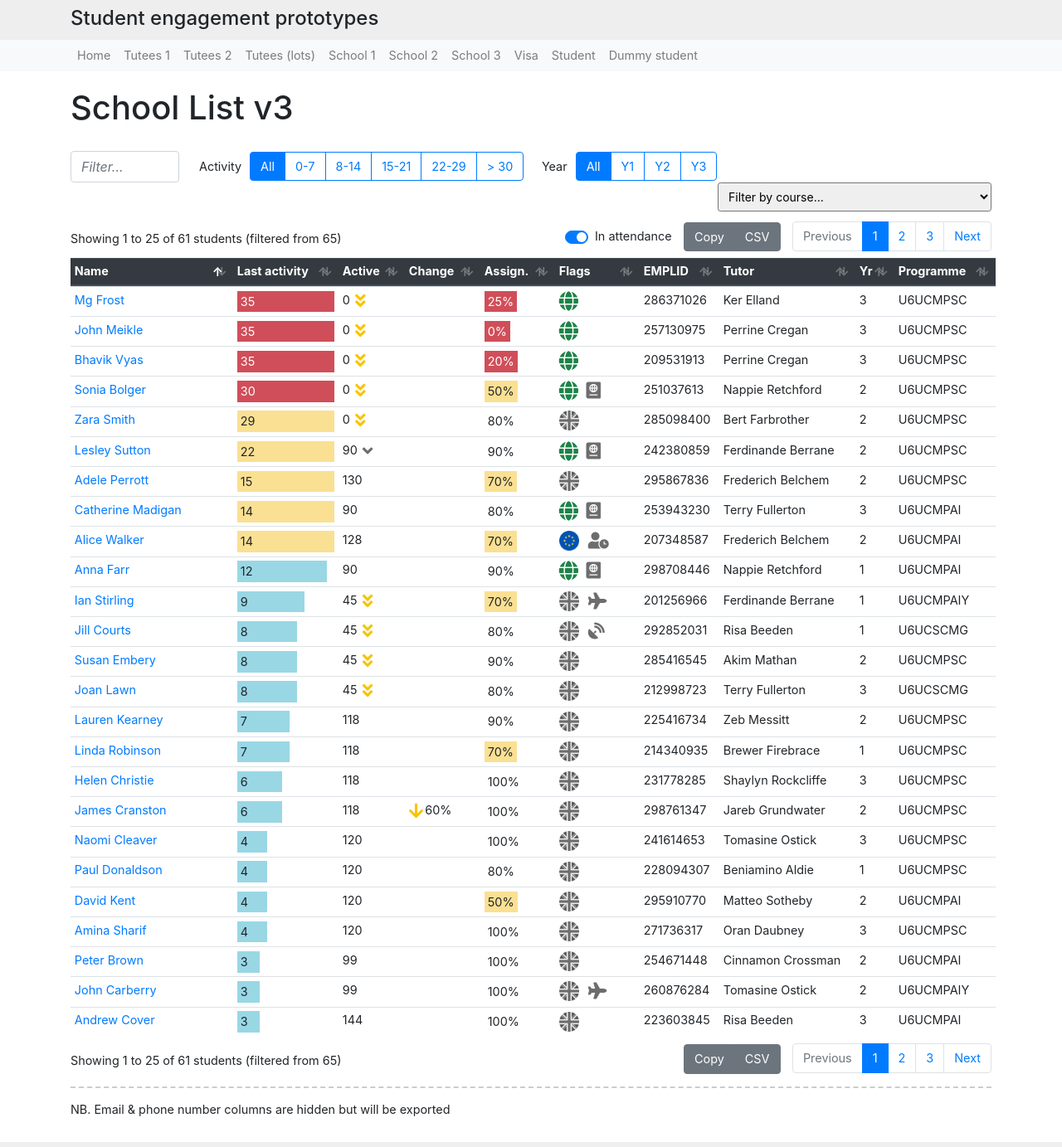
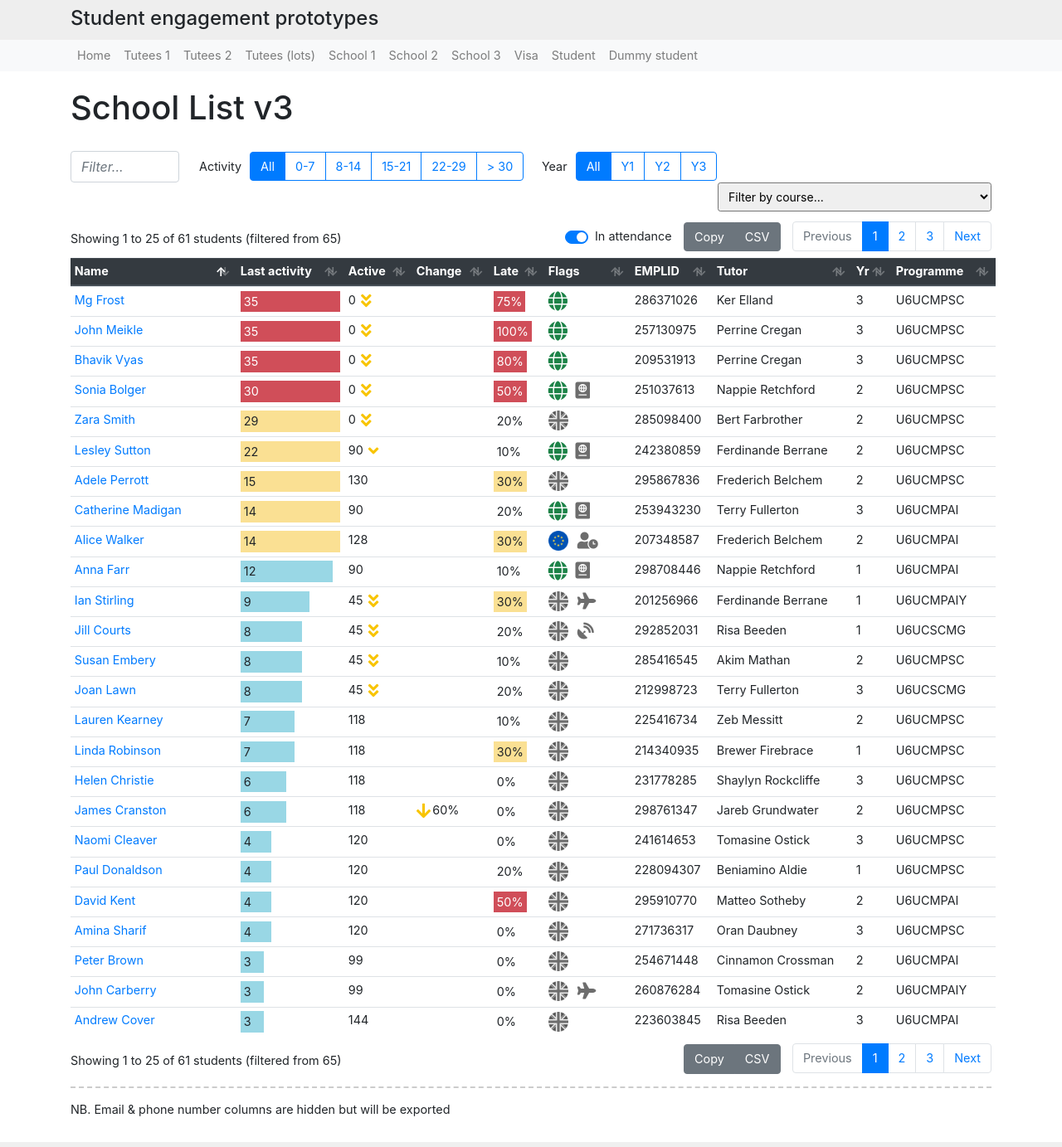
Before and after one commit to drmikeuk/engage, a Jekyll site: the page built from school.v3.md, in a window 1280 px wide. Shown: the whole page at 83% size. Built offline with Jekyll 4.4.1, drawn with Linux system fonts in a browser that asks for light colours.

Commit message:
reverse assingments so showing late ie big = bad

```diff
--- /dev/null
+++ b/_includes/assignments3.html
@@ -0,0 +1,9 @@
+<!-- reverse so showing %late not %on time -->
+{% assign assignments = 100 | minus: student.Assignments %}
+{% if assignments > 49 %}
+    <div class="flagPill">{{ assignments }}%</div>
+{% elsif assignments > 29 %}
+    <div class="warnPill">{{ assignments }}%</div>
+{% else %}
+    <div class="okPill">{{ assignments }}%</div>
+{% endif %}
--- a/assets/style.css
+++ b/assets/style.css
@@ -51,7 +51,7 @@ table i             {font-size: 20px; }
 .fa-times-circle    {color: #6d6d6d; vertical-align: middle; padding-left: 0.5em }
 .fa-exclamation-circle {color: #6d6d6d; vertical-align: middle; padding-left: 0.1em }
 .fa-arrow-down        {color: #f8c400; vertical-align: middle; padding-right: 0.1em }
-.fa-angle-down        {color: #6d6d6d; vertical-align: middle; padding-left: 0.1em}
+.fa-angle-down        {color: #f8c400; vertical-align: middle; padding-left: 0.1em}
 .fa-angle-double-down {color: #f8c400; vertical-align: middle; padding-left: 0.1em}
 
 /* warning bars */
--- a/school.v3.md
+++ b/school.v3.md
@@ -95,7 +95,7 @@ customjs:
         <th scope="col" class="nowrap">Last activity</th>
     <th scope="col">Active</th>
     <th scope="col">Change</th>
-        <th scope="col">Assign.</th>
+        <th scope="col">Late</th>
         <th scope="col">Flags</th>
         <th scope="col">EMPLID</th>
         <th scope="col">email</th>
@@ -151,7 +151,7 @@ customjs:
     <div class="qtip tip-top" data-tip="drop in activity last 2wks"><i class="fas fa-arrow-down"></i></div>{{ student.Change }}%
     {% endif %}
     </td>
-        <td>{% include assignments.html %}</td>
+        <td>{% include assignments3.html %}</td>
         {% include status.html %}
         <td>{{ student.EMPLID }}</td>
         <td>{{ student.FirstName }}.{{ student.LastName }}@nottingham.ac.uk</td>
```
